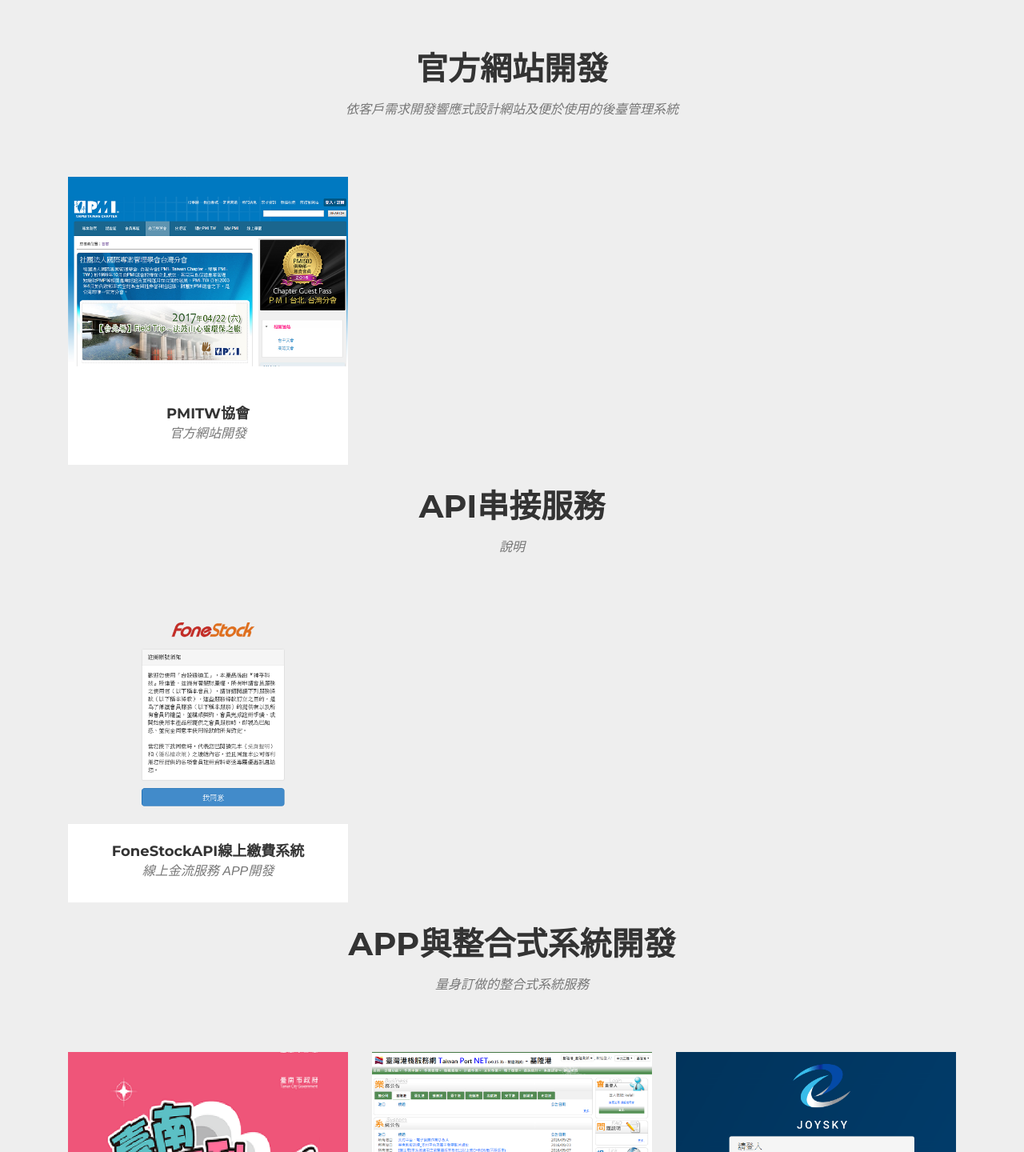
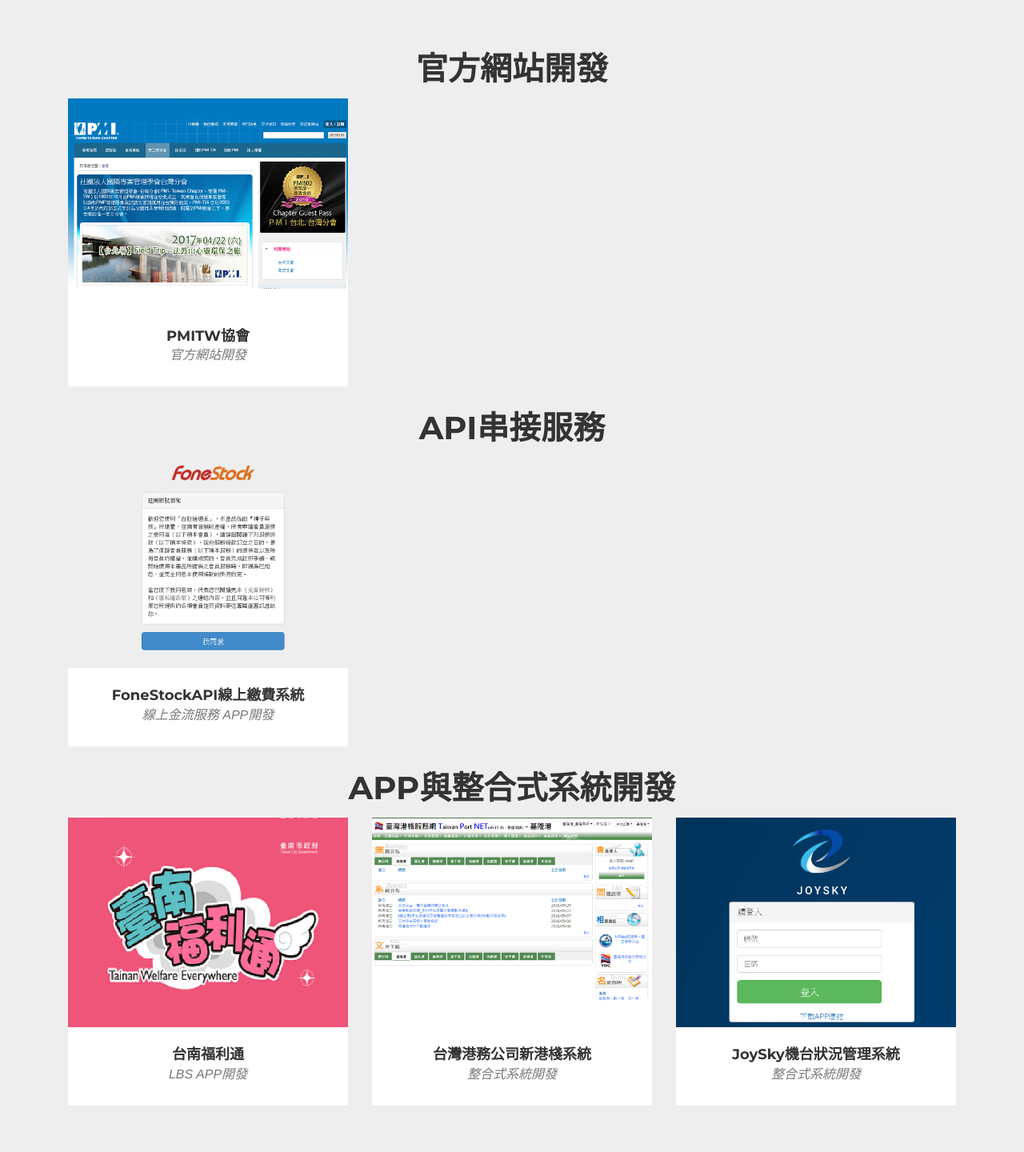
Before and after one commit to joeswind/Hoenix, a website: page index.html in a window 1280 px wide. Shown: the part 1800-3240 px from the top of the page at 80% size. Drawn offline with nearby package versions, Linux system fonts and the light colour scheme; some packages are replaced by stand-ins of ours; a web font is replaced by a local one.

Commit message:
add Project

```diff
--- a/index.html
+++ b/index.html
@@ -141,7 +141,6 @@
             <div class="row">
                 <div class="col-lg-12 text-center">
                     <h2 class="section-heading">官方網站開發</h2>
-                    <h3 class="section-subheading text-muted">依客戶需求開發響應式設計網站及便於使用的後臺管理系統</h3>
                 </div>
             </div>
             <!-- 專案內容 -->
@@ -165,7 +164,6 @@
             <div class="row">
                 <div class="col-lg-12 text-center">
                     <h2 class="section-heading">API串接服務</h2>
-                    <h3 class="section-subheading text-muted">說明</h3>
                 </div>
             </div>
             <!-- 專案內容 -->
@@ -190,7 +188,6 @@
             <div class="row">
                 <div class="col-lg-12 text-center">
                     <h2 class="section-heading">APP與整合式系統開發</h2>
-                    <h3 class="section-subheading text-muted">量身訂做的整合式系統服務</h3>
                 </div>
             </div>
             <!-- 專案內容 -->
```
